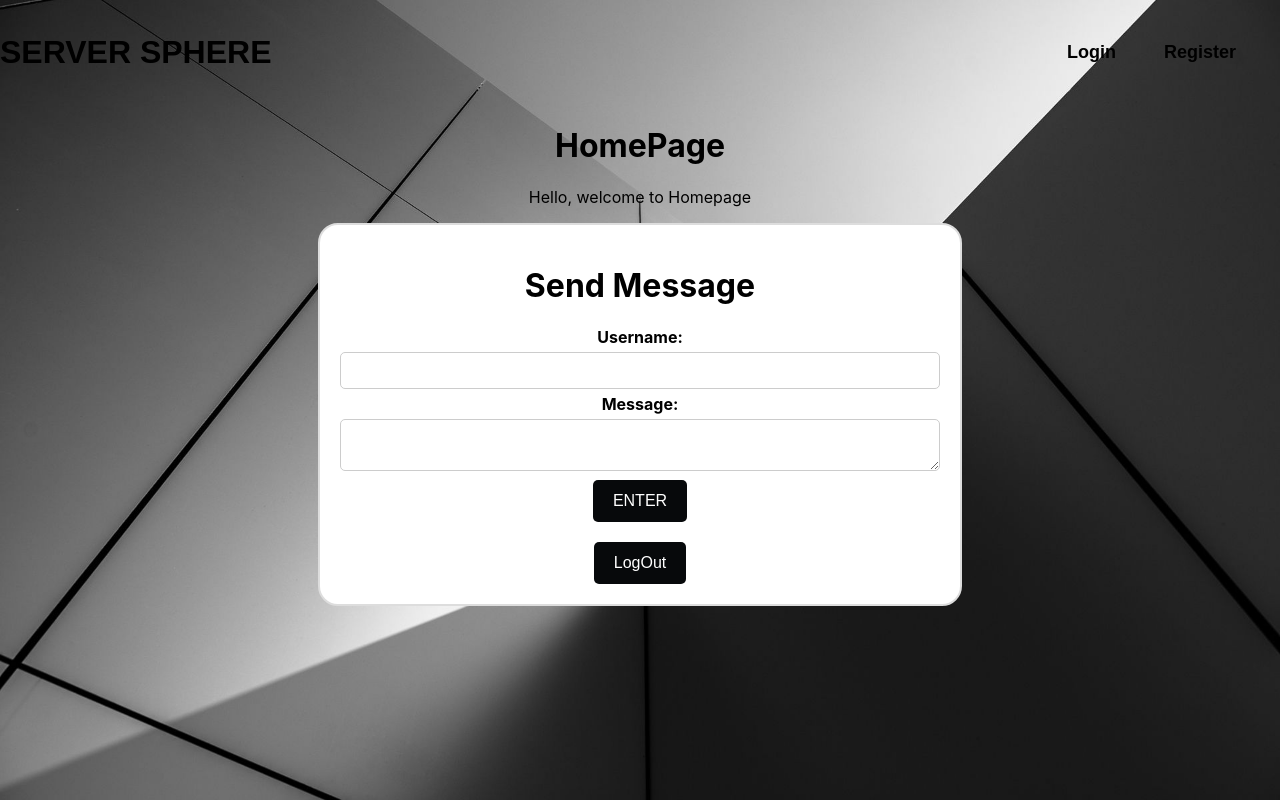
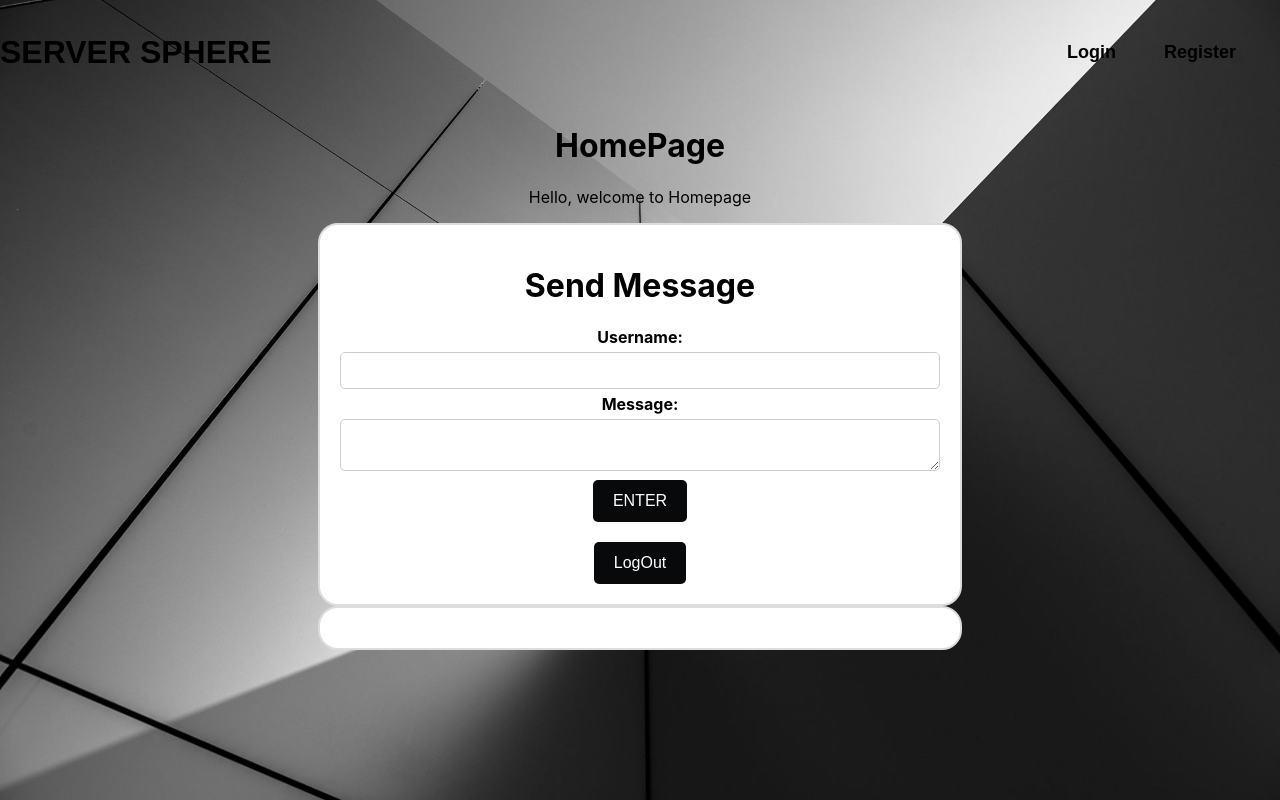
Before and after one commit to Esau4119/ServerSphere, a React (Create React App) app in the folder frontend/: page / in a window 1280 px wide. Built offline with nearby package versions, Linux system fonts and the light colour scheme; no server answers.

Commit message:
added recent message, fixed pathing issue

```diff
--- a/frontend/src/App.css
+++ b/frontend/src/App.css
@@ -60,7 +60,18 @@
   margin: 0 auto; /* Center the box horizontally */
 }
 
-
+#messageContainer {
+  text-align: center;
+  background-color: #ffffff; /* White background */
+  border: 2px solid #dddddd; /* Gray border */
+  border-radius: 20px; /* Rounded corners */
+  padding: 20px;
+  /* Add padding inside the box */
+  margin-bottom: 20px; /* Add margin between boxes */
+  max-width: 600px;
+  /* Limit the width of the box */
+  margin: 0 auto; /* Center the box horizontally */
+}
 
 
 input[type="text"],
--- a/frontend/src/components/HomePage.js
+++ b/frontend/src/components/HomePage.js
@@ -1,11 +1,13 @@
 import React, { useState } from 'react';
 import { Msg } from '../routes/msg';
+import { Recent } from '../routes/recent';
 import { logout } from '../routes/logout';
 import { Link } from "react-router-dom";
 import Header from './Header';
 import '../../src/App.css';
 
 const HomePage = () => {
+    const recentMessage = Recent();
     const [username, setUsername] = useState('');
     const [msg, setMsg] = useState('');
 
--- a/frontend/src/routes/signup.js
+++ b/frontend/src/routes/signup.js
@@ -31,7 +31,7 @@ const signUp= async(username,password,cpassword)=>{
 					reqData = data.Sesh
 					// storing user and switching screens
 					sessionStorage.setItem ('user', JSON.stringify(data.Sesh.user))
-					window.location.href ="/";
+					window.location.href ="login";
 				}else if(data.Fail){
 					console.log("failed signup:",data.Fail)
 					sessionStorage.removeItem('user', JSON.stringify(data.Sesh))
```
